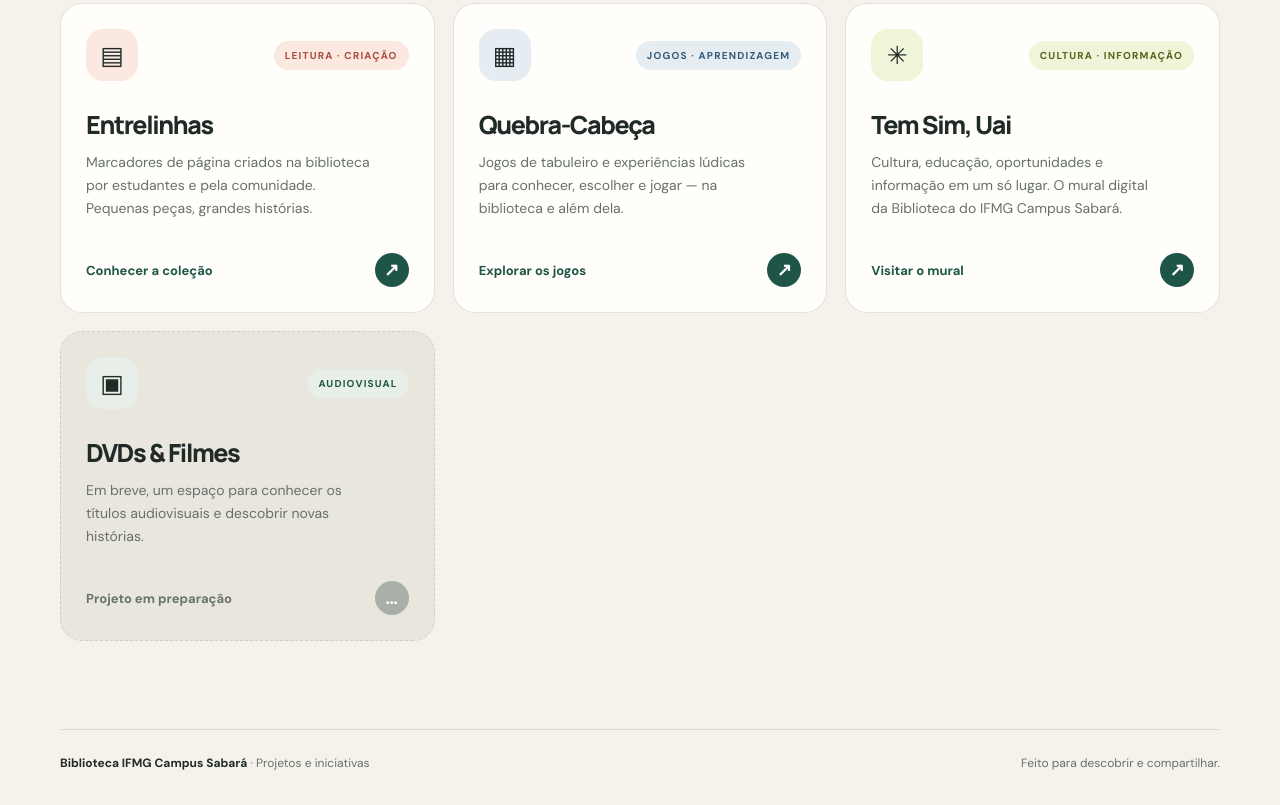
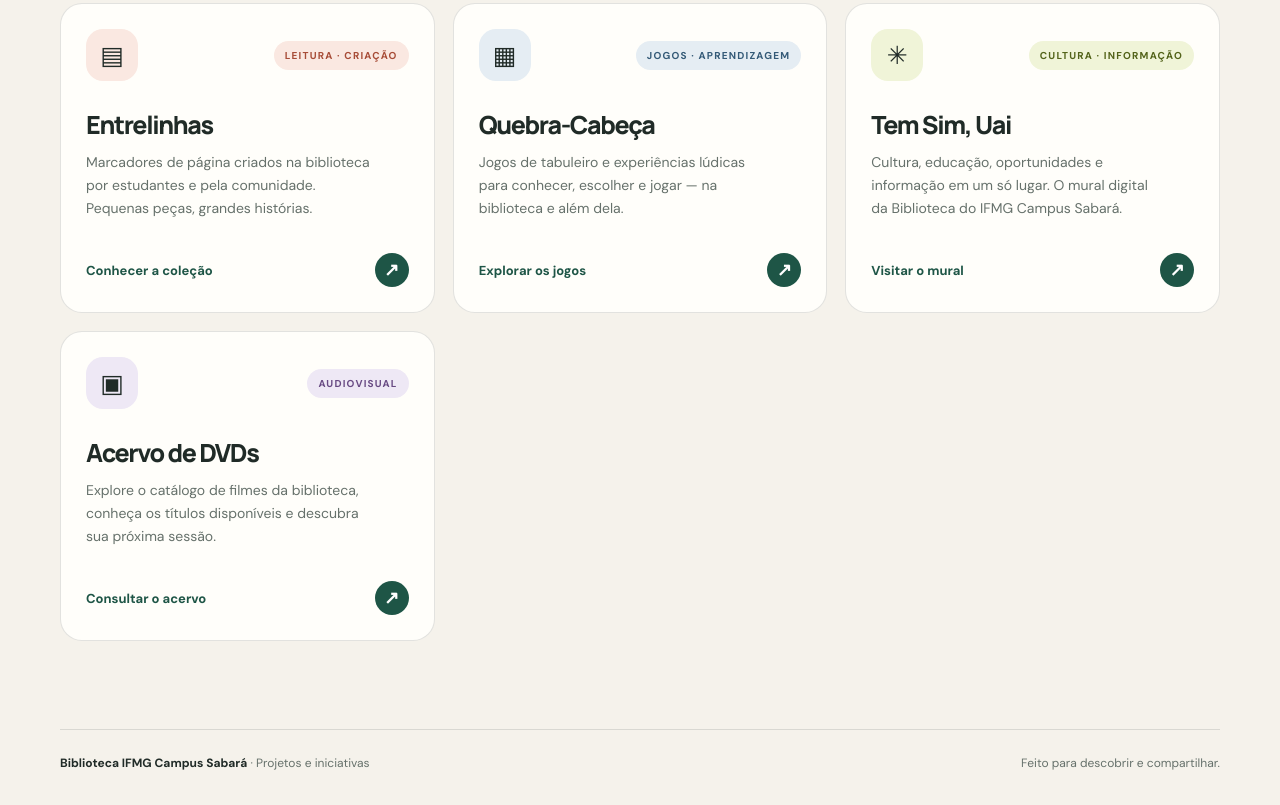
Before and after one commit to BibliotecaIFMGSabara/BibliotecaIFMGSabara.github.io, a plain HTML site: page index.html in a window 1280 px wide. Shown: the part 628-1433 px from the top of the page. Drawn offline with Linux system fonts and the light colour scheme.

Commit message:
Add link to DVD collection

```diff
--- a/index.html
+++ b/index.html
@@ -47,8 +47,7 @@
     .card.coral .iconbox{background:#fae8e1}.card.coral .tag{background:#fae8e1;color:#a74c37}
     .card.blue .iconbox{background:#e5edf3}.card.blue .tag{background:#e5edf3;color:#345a77}
     .card.lime .iconbox{background:#f0f4d8}.card.lime .tag{background:#f0f4d8;color:#53631a}
-    .coming{background:#e9e6de;border-style:dashed;cursor:default}.coming:hover{transform:none;box-shadow:none;border-color:var(--line)}
-    .coming .arrow{background:#a9afa8}.coming .card-bottom{color:#68736c}
+    .card.dvd .iconbox{background:#eee8f5}.card.dvd .tag{background:#eee8f5;color:#684a83}
     .footer{border-top:1px solid var(--line);padding:25px 0 34px;display:flex;justify-content:space-between;gap:20px;color:var(--muted);font-size:12px}
     .footer strong{color:var(--ink)}
     @media(max-width:850px){.hero{grid-template-columns:1fr;gap:30px;padding:64px 0 52px}.hero-note{max-width:360px}.projects{grid-template-columns:repeat(2,1fr)}}
@@ -92,12 +91,12 @@
           <p>Cultura, educação, oportunidades e informação em um só lugar. O mural digital da Biblioteca do IFMG Campus Sabará.</p>
           <div class="card-bottom"><span>Visitar o mural</span><span class="arrow">↗</span></div>
         </a>
-        <div class="card coming">
+        <a class="card dvd" href="https://umtremdecinemaifmg.github.io/catalogodedvds/index.html" target="_blank" rel="noopener">
           <div class="card-top"><span class="iconbox">▣</span><span class="tag">Audiovisual</span></div>
-          <h3>DVDs &amp; Filmes</h3>
-          <p>Em breve, um espaço para conhecer os títulos audiovisuais e descobrir novas histórias.</p>
-          <div class="card-bottom"><span>Projeto em preparação</span><span class="arrow">…</span></div>
-        </div>
+          <h3>Acervo de DVDs</h3>
+          <p>Explore o catálogo de filmes da biblioteca, conheça os títulos disponíveis e descubra sua próxima sessão.</p>
+          <div class="card-bottom"><span>Consultar o acervo</span><span class="arrow">↗</span></div>
+        </a>
       </div>
     </section>
   </main>
```
